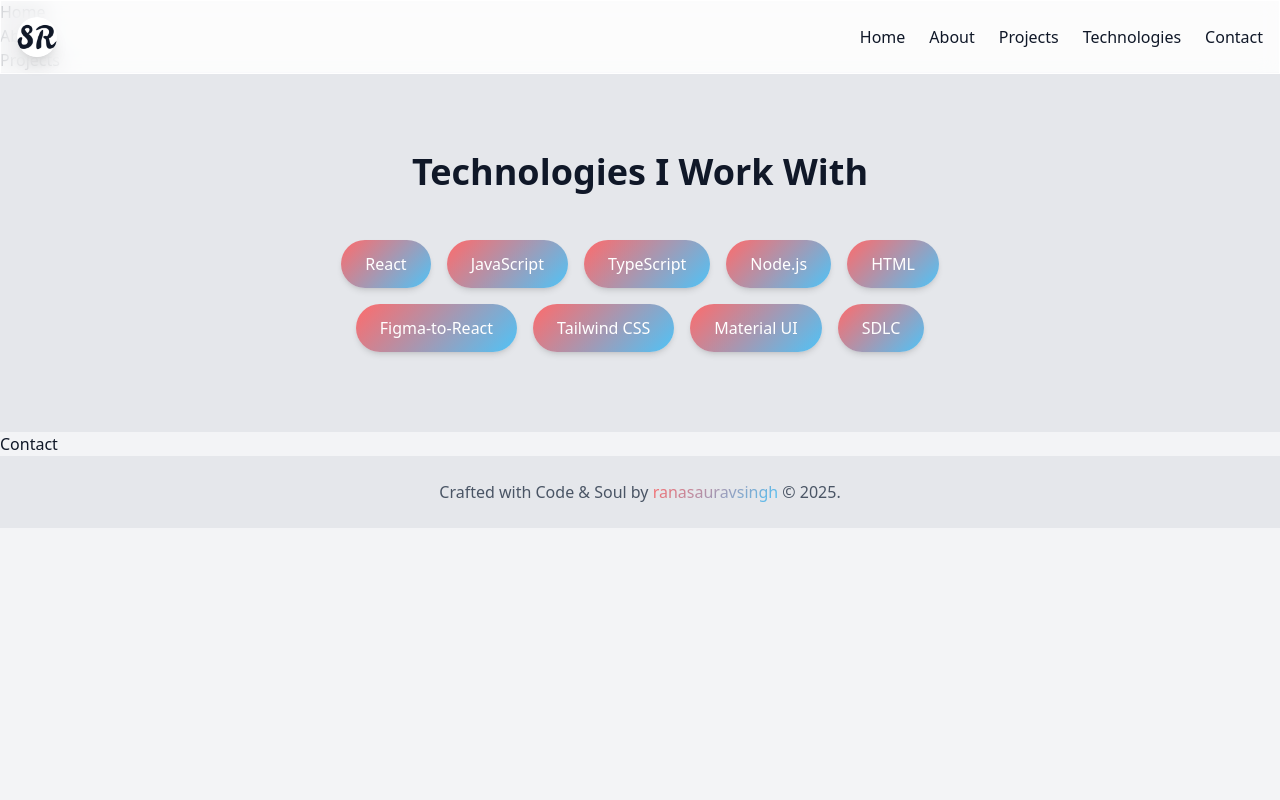
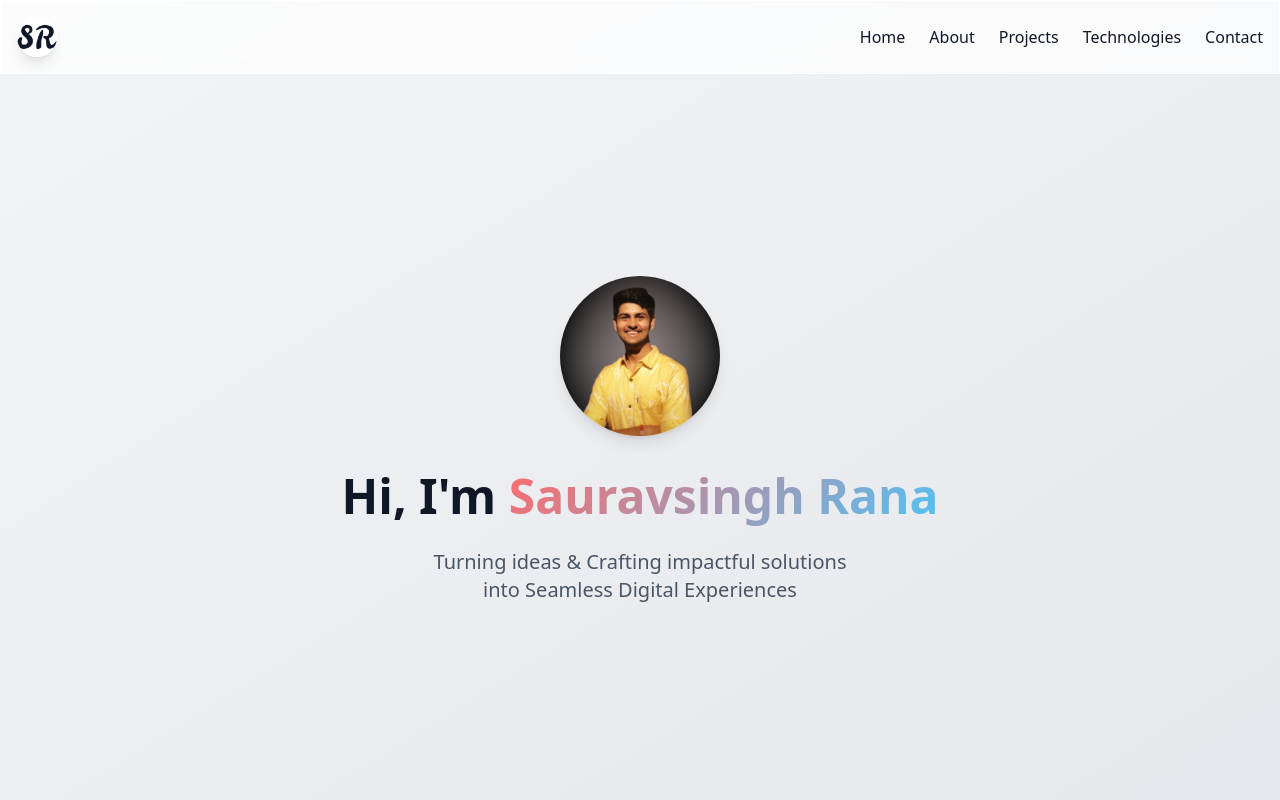
Before and after one commit to ranasauravsingh/my_portfolio, a React (Vite) app: page / in a window 1280 px wide. Shown: the top 800 px of the page. Built offline with nearby package versions, Linux system fonts and the light colour scheme.

Commit message:
[Design][Home] integrated home section design

```diff
--- a/src/components/Home.jsx
+++ b/src/components/Home.jsx
@@ -1,9 +1,54 @@
-import React from 'react'
+import { useEffect, useState } from "react";
+
+import { MotionDiv } from "../config/motion";
+import profilePic from "../assets/ProfilePic.png";
 
 const Home = () => {
-  return (
-    <div>Home</div>
-  )
-}
+	const fullName = `Sauravsingh Rana`;
+	const [displayedText, setDisplayedText] = useState("");
 
-export default Home
+	useEffect(() => {
+		let currentIndex = 0;
+		const typingInterval = setInterval(() => {
+			if (currentIndex < fullName.length) {
+				setDisplayedText(fullName.slice(0, currentIndex + 1));
+				currentIndex++;
+			} else {
+				clearInterval(typingInterval);
+			}
+		}, 100);
+
+		return () => clearInterval(typingInterval);
+	}, []);
+
+	return (
+		<section
+			id="home"
+			className="min-h-screen flex items-center justify-center bg-gradient-to-br from-gray-100 to-gray-200 px-4 sm:px-6 md:px-8 pt-16 sm:pt-20"
+		>
+			<MotionDiv
+				initial={{ opacity: 0, y: 50 }}
+				animate={{ opacity: 1, y: 0 }}
+				transition={{ duration: 1 }}
+				className="text-center overflow-visible"
+			>
+				<img
+					src={profilePic}
+					alt="Sauravsingh Rana Profile"
+					className="w-32 h-32 sm:w-40 sm:h-40 rounded-full mx-auto mb-6 shadow-lg block object-cover"
+				/>
+				<h1 className="text-3xl sm:text-5xl font-extrabold mb-4 font-inter leading-normal sm:leading-normal isolate">
+					Hi, I'm{" "}
+					<span className="relative inline-block text-coral-500 bg-gradient-bg bg-clip-text text-transparent">
+						{displayedText}
+					</span>
+				</h1>
+				<p className="text-lg sm:text-xl text-gray-600 max-w-md mx-auto">
+					Turning ideas & Crafting impactful solutions into Seamless Digital Experiences
+				</p>
+			</MotionDiv>
+		</section>
+	);
+};
+
+export default Home;
```
